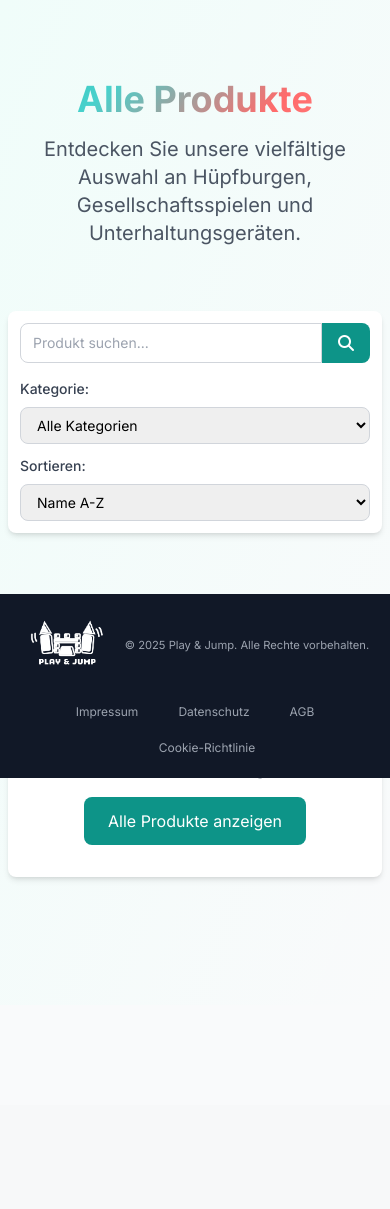
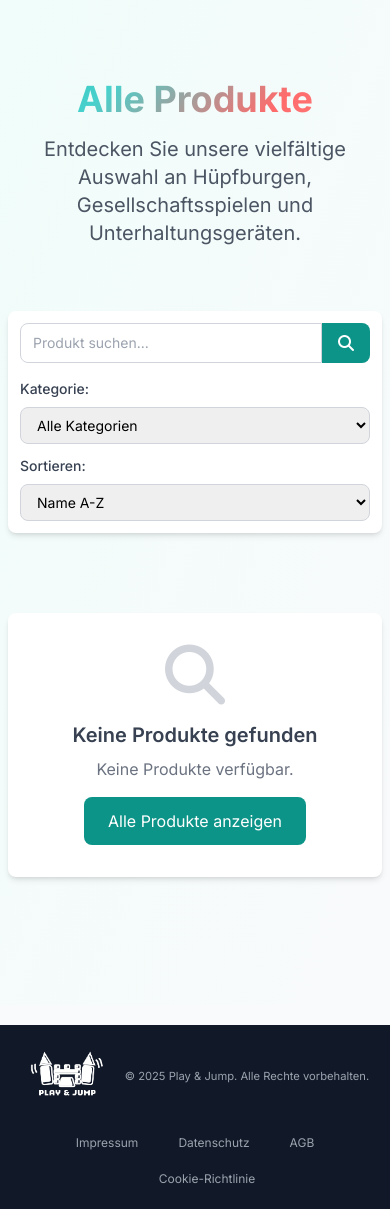
Before and after one commit to MitrofanovDm89/Site, a Django app: page /katalog/ in a window 390 px wide. Shown: the part 66-1275 px from the top of the page. Before the commit the page ends 947 px from the top, so only its background shows below. Run offline with Django 4.2, Linux system fonts and the light colour scheme; data that the repository does not hold is empty; some libraries are stand-ins or nearby versions.

Commit message:
Fix footer positioning - make it work as normal footer without overlapping content

```diff
--- a/templates/base.html
+++ b/templates/base.html
@@ -196,28 +196,26 @@
                 display: none;
             }
 
-            /* Mobile Footer Fixes - ИСПРАВЛЕНИЕ С АНИМАЦИЯМИ */
+            /* Mobile Footer Fixes - ФУТЕР КАК ОБЫЧНЫЙ ФУТЕР */
             body {
                 margin: 0;
                 padding: 0;
                 min-height: 100vh;
+                display: flex;
+                flex-direction: column;
             }
 
             main {
-                min-height: calc(100vh - 200px);
-                padding-bottom: 100px;
+                flex: 1;
+                padding-bottom: 20px;
             }
 
             footer {
-                position: fixed !important;
-                bottom: 0 !important;
-                left: 0 !important;
-                right: 0 !important;
-                width: 100% !important;
+                position: relative !important;
                 transform: translateY(100%) !important;
                 transition: transform 0.3s ease !important;
-                z-index: 1000 !important;
                 background: #111827 !important;
+                margin-top: auto;
             }
 
             /* Класс для показа футера через JavaScript */
```
